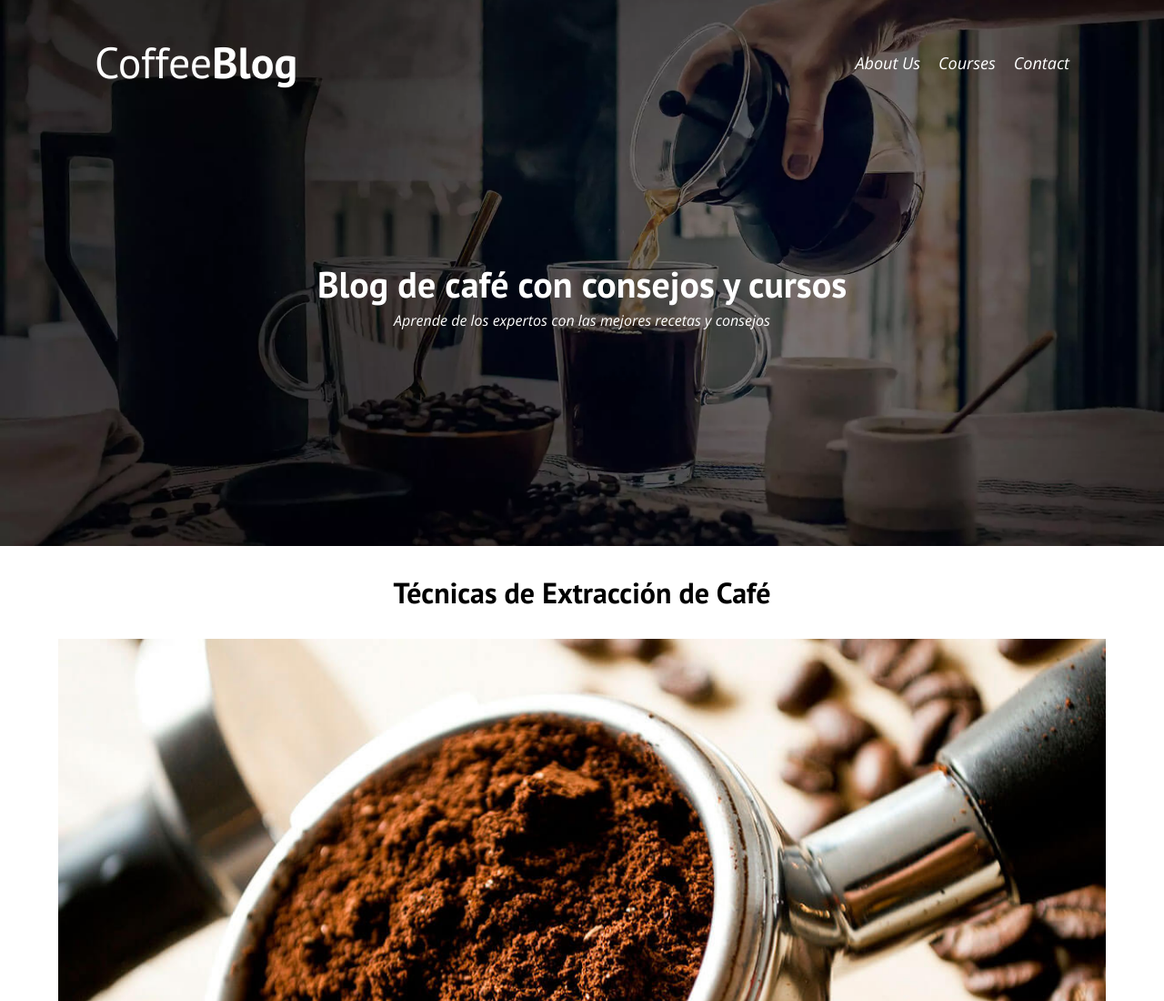
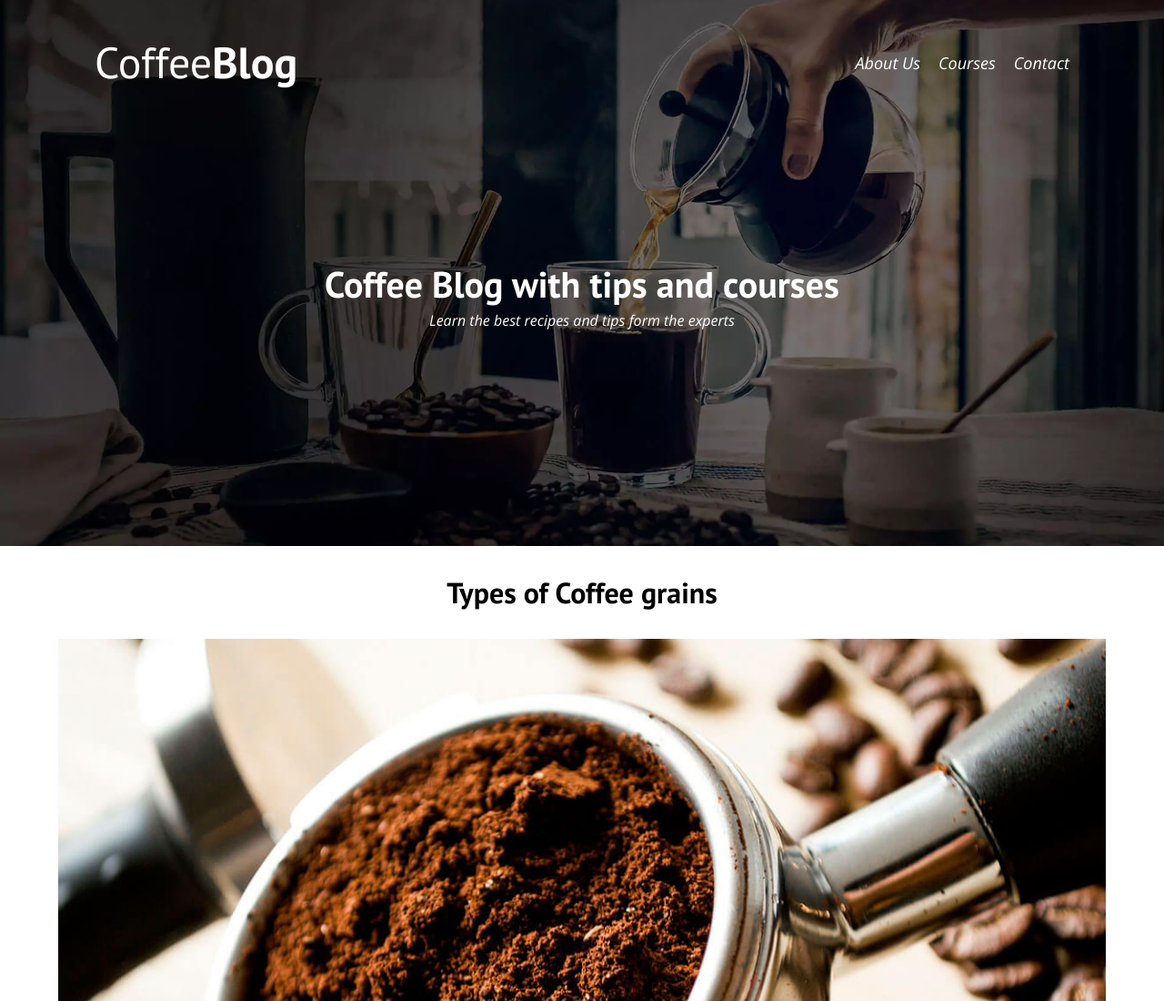
Before and after one commit to celr00/WebDevPractice, a plain HTML site: page coffeeBlog/entry.html in a window 1280 px wide. Shown: the top 1100 px of the page at 91% size. Drawn offline with nearby package versions, Linux system fonts and the light colour scheme.

Commit message:
Update entry.html

```diff
--- a/coffeeBlog/entry.html
+++ b/coffeeBlog/entry.html
@@ -29,14 +29,14 @@
         </div>
 
         <div class="header__text center-text">
-            <h2 class="no-margin">Blog de café con consejos y cursos</h2>
-            <p class="no-margin">Aprende de los expertos con las mejores recetas y consejos</p>
+            <h2 class="no-margin">Coffee Blog with tips and courses</h2>
+            <p class="no-margin">Learn the best recipes and tips form the experts</p>
         </div>
 
     </header>
 
     <main class="container">
-        <h3 class="center-text">Técnicas de Extracción de Café</h3>
+        <h3 class="center-text">Types of Coffee grains</h3>
 
         <img src="img/blog1.jpg" alt="Imagen del Blog 1">
 
```
